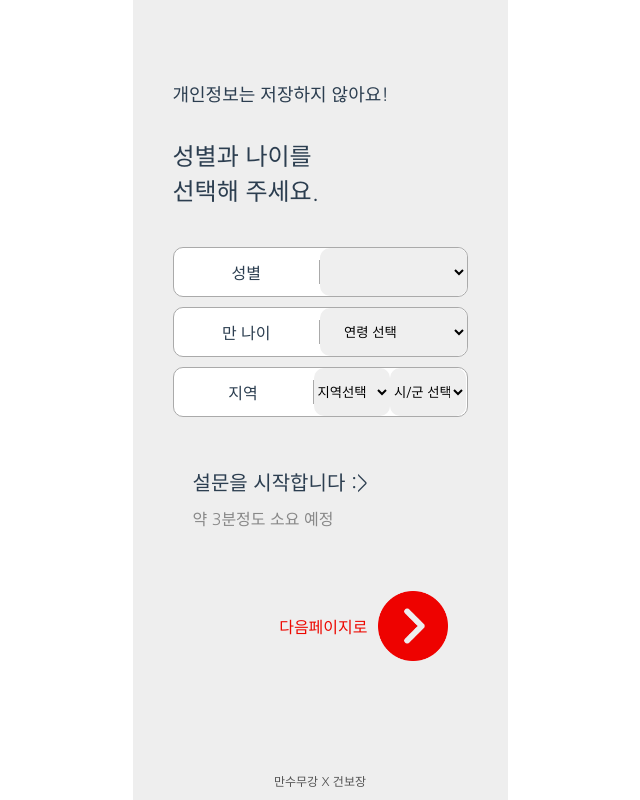
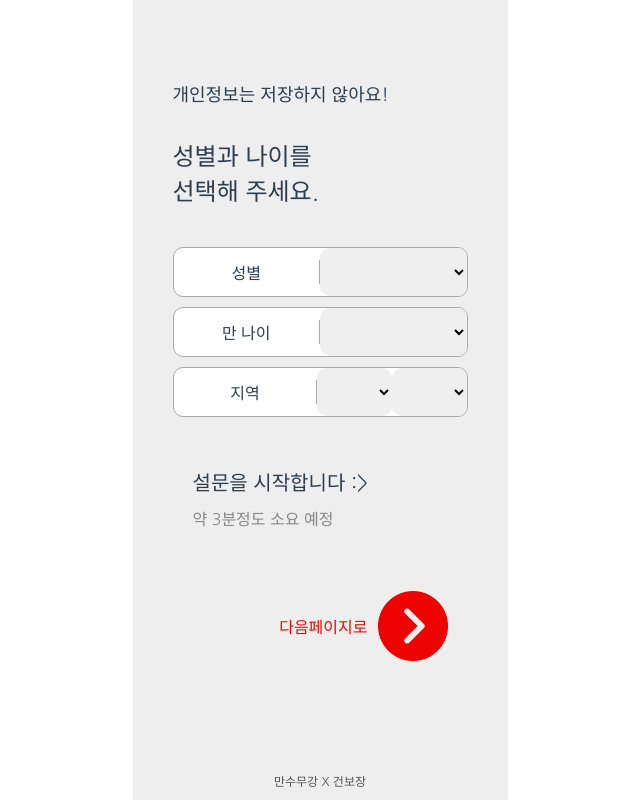
Before and after one commit to kyileeyu/mansumugang, a Vue app: page /basic in a window 1280 px wide. Shown: the whole page, without its empty margins (320-960 px from the left). Built offline with nearby package versions, Linux system fonts and the light colour scheme.

Commit message:
Add: 지역 표시 레이아웃 추가, selecet 데이터 추가

```diff
--- a/src/App.vue
+++ b/src/App.vue
@@ -36,8 +36,6 @@ export default {
 *{
   box-sizing: border-box;
   font-family: 'Nanum Gothic', sans-serif;
-/* max-width: 375px; */
-  /* height: 100vh; */
 }
 h1,h2,h3{
   margin:0;
@@ -49,6 +47,7 @@ h1,h2,h3{
   text-align: center;
   color: #2c3e50;
   max-width: 375px;
+  height :100%;
   margin: 0 auto;
   background-color: #eee;
 }
@@ -60,7 +59,7 @@ html{
 body{
 
     max-width: 600px;
-    height: 100vh;
+    /* height: 100vh; */
     margin:0 auto;
 
 }
--- a/src/components/Basic.vue
+++ b/src/components/Basic.vue
@@ -12,8 +12,7 @@
             <p class="selected-item-title">
                 성별
             </p>
-            <select v-model="gender">
-                <option selected disabled >성별선택</option>
+            <select v-model="info.gender" aria-label="성별 선택">
                 <option value="1">남</option>
                 <option value="2">여</option>
             </select>
@@ -22,9 +21,8 @@
             <p class="selected-item-title">
                 만 나이
             </p>
-            <select>
-                <option selected disabled>연령 선택</option>
-                <option v-for="i in 6" :key="i">{{i}}0대</option>
+            <select v-model="info.age" aria-label="만 나이 선택">
+                <option v-for="(a,i) in 70"  v-bind:key="a+1" >{{i+1}}</option>
             </select>
         </div>
         <div class="select-item">
@@ -32,15 +30,15 @@
                 지역
             </p>
             <div class="select">
-            <select>
-                <option selected disabled>지역선택</option>
-                <option>서울특별시</option>
-                <option>경기도</option>
+            <select v-model="info.loca" aria-label="지역 선택">
+                <option value="seoul">서울특별시</option>
+                <option value="gunggi">경기도</option>
             </select>
-            <select>
-                <option selected disabled>시/군 선택</option>
-                <option>부천시</option>
-                <option ></option>
+            <select class="select"  v-model="info.city" v-if="info.loca =='seoul'" aria-label="시 선택">
+                <option value="">-</option>
+            </select>
+            <select class="select"  v-model="info.city" aria-label="시 선택" v-else>
+                <option v-for="i in si" v-bind:key="i" > {{i}}</option>
             </select>
             </div>
         </div>
@@ -57,8 +55,9 @@
         </div>
     </router-link>
      <div class="footer">
-            만수무강 X 건보장
-        </div>
+        만수무강 X 건보장
+    </div>
+    <!-- {{check()}}; -->
 
 </div>
 </template>
@@ -71,7 +70,17 @@ export default {
   name: 'Result',
   data(){
     return {
-        gender: 0,
+        si:['수원시','용인시','성남시','부천시','화성시','안산시',
+        '안양시','평택시','시흥시','김포시','광주시','광명시',
+        '군포시','하남시','오산시','이천시','안성시','의왕시','양평군',
+        '여주시','과천시','고양시','남양주시','파주시','의정부시',
+        '양주시','구리시','포천시','동두천시','가평군','연천군'],
+        info:{
+            age:'',
+            gender: '',
+            loca:'',
+            city:''
+        }
     //   showIntro: true,
 
     }
@@ -80,9 +89,12 @@ export default {
 
   },
   methods:{
-
+      check(){
+          console.log(this.info);
+      }
   },
   mounted(){
+      this.check()
 
   }
 }
--- /dev/null
+++ b/src/components/Location.vue
@@ -0,0 +1,71 @@
+<template>
+<div class="result">
+    <!-- <img src="../assets/1.png" class="result-img" /> -->
+    <h3 class="result-title">
+        우울증 진단 및 치료 무료 프로그램 안내 입니다.
+
+    </h3>
+
+    <div class="result-item">
+        <div class="tax-desc">
+            ~~프로그램 내용
+        </div>
+
+    </div>
+     <p class="result-desc red">
+        ▷ 가까운 센터를 확인하세요
+    </p>
+    <div class="map">
+
+    </div>
+    <div class="footer">
+            만수무강 X 건보장
+    </div>
+
+</div>
+</template>
+
+<script>
+import axios from 'axios';
+
+
+export default {
+  name: 'Result',
+  data(){
+    return {
+    //   showIntro: true,
+
+    }
+  },
+  components: {
+
+  },
+    methods:{
+        getChimai(){
+        axios.get(`http://drkjhyuck.pythonanywhere.com/dementiactr/?city_name=%EC%9A%A9%EC%9D%B8%EC%8B%9C`)
+        .then(res =>{
+            console.log(res);
+            console.log('성공!');
+            // this.loadCity =res.data.result;
+            })
+        .catch((error) => {
+            console.error(error);
+            }
+            );
+        },
+
+    },
+    mounted(){
+        this.getChimai()
+
+    }
+}
+</script>
+
+<style>
+
+.red{
+    color: red;
+}
+
+</style>
--- a/src/components/Main.vue
+++ b/src/components/Main.vue
@@ -168,11 +168,13 @@ a:hover
 }
 .footer{
     position: fixed;
-    /* margin-top:20px; */
-    bottom: 10px;
-     left: 0;
-     right: 0;
-      margin: 0 auto;
+    padding-bottom: 10px;
+    bottom: 0px;
+    left: 0;
+    right: 0;
+    margin: 0 auto;
+    width: 375px;
+    background-color: #eee;
     text-align: center;
     color: #525252;
     font-size: 12px;
--- a/src/components/Result.vue
+++ b/src/components/Result.vue
@@ -20,7 +20,7 @@
     </div>
     <div class="result-selected-list">
         <div class="result-selected">
-            당신이 받을 수 있는<br> 혜택 리스트 입니다.
+            당신이 선택한 <br> 보장정보 입니다.
             <div class="result-selected-option">27세, 여성, 출산예정, 육아중, 1세미만</div>
         </div>
     </div>
@@ -46,21 +46,21 @@
         <div class="location-list-item">
             <p>우울증 치료   </p>
             >
-            <router-link to="/" class="location-btn">
+            <router-link to="/loca" class="location-btn">
                 위치보기
             </router-link>
         </div>
         <div class="location-list-item">
             <p>치과 급여</p>
             >
-            <router-link to="/" class="location-btn">
+            <router-link to="/loca" class="location-btn">
                 위치보기
             </router-link>
         </div>
         <div class="location-list-item">
             <p>건강검진</p>
             >
-            <router-link to="/" class="location-btn">
+            <router-link to="/loca" class="location-btn">
                 위치보기
             </router-link>
         </div>
@@ -110,6 +110,17 @@ export default {
 </script>
 
 <style>
+
+/* 스크롤바*/
+.result{
+ -ms-overflow-style: none;
+ }
+
+::-webkit-scrollbar {
+  display: none;
+}
+
+
 /* 배경 */
 .result-img{
     position: relative;
@@ -156,19 +167,40 @@ export default {
     font-size: 20px;
 }
 
+/* 선택한 리스트 */
+.result-selected-list{
+    background-image: url('../assets/select.png');
+    background-repeat: no-repeat;
+    background-size: 335px,100px;
+    padding: 50px 20px;
+    font-size: 18px;
+    font-weight: 700;
+    text-align: left;
+    color: #fff;
+}
+.result-selected-option{
+    margin-top:20px;
+     font-size: 14px;
+    font-weight: 400;
+    text-align: right;
+}
 
 .selected-option{
     margin-bottom: 30px;
     text-align: right;
     color: #aaa;
 }
+
+
+
+
+/* 결과 정보지 */
 .result-info{
     width: 100%;
     padding-bottom: 20px;
     border-bottom: 3px solid #ddd;
 }
 
-/* 결과 정보지 */
 .result-item{
     text-align: left;
     margin-bottom: 10px;
@@ -190,12 +222,17 @@ export default {
 
 /* 위치정보 */
 .location-list{
+    position:relative;
+    left: -20px;
     padding: 10px 0;
+    width:375px;
+    padding-bottom: 50px;
+    background-color: #eee;
 }
 
 .location-list-item{
     padding : 5px 10px;
-    margin : 0 20px 50px;
+    margin : 0 20px ;
     display: flex;
     justify-content: space-between;
     align-items: center;
--- a/src/router.js
+++ b/src/router.js
@@ -4,6 +4,7 @@ import Main from "./components/Main.vue";
 import Intro from "./components/Intro.vue";
 import Result from "./components/Result.vue";
 import Basic from "./components/Basic.vue";
+import Location from "./components/Location.vue";
 const routes = [
   {
     path: "/intro",
@@ -35,6 +36,11 @@ const routes = [
     component: Result,
     // component: "answerList",
   },
+  {
+    path: "/loca",
+    name: "location",
+    component: Location,
+  },
 ];
 
 const router = createRouter({
```
Also changed, not shown: src/assets/select.png (added).
